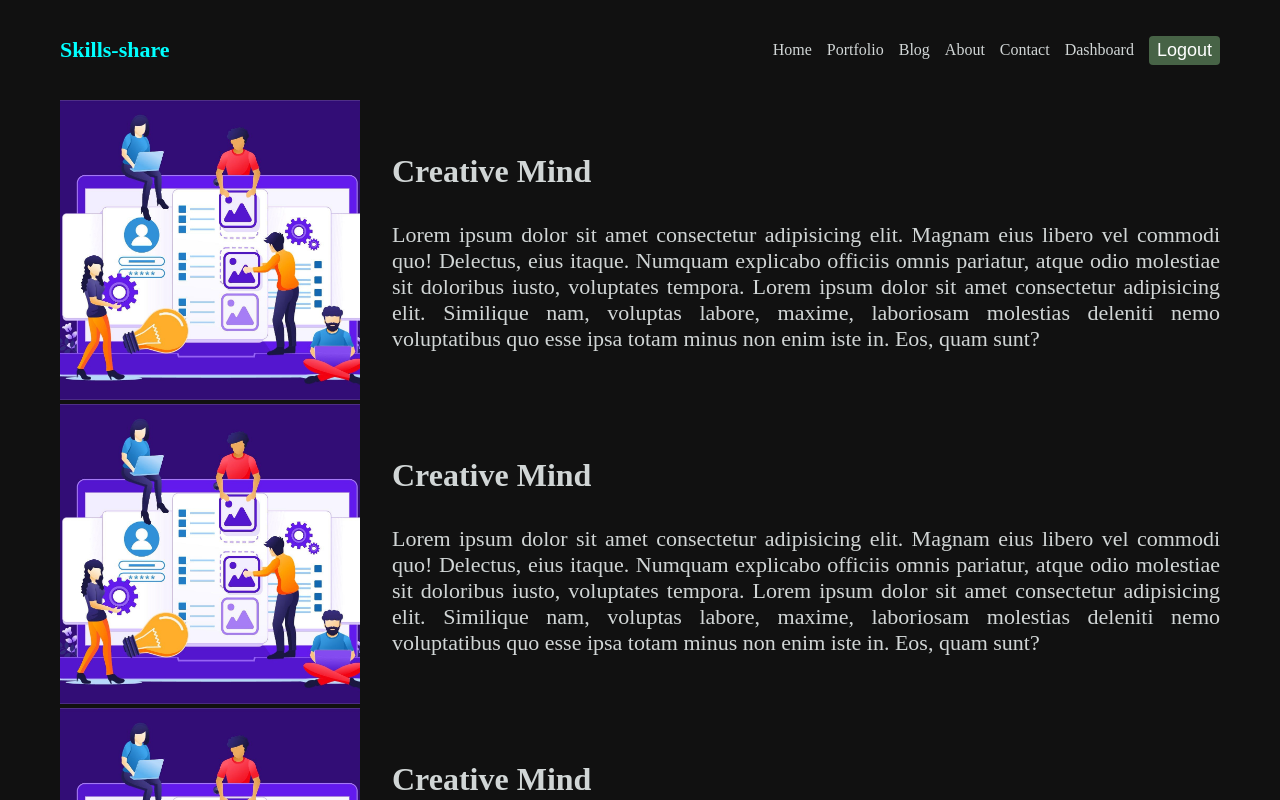
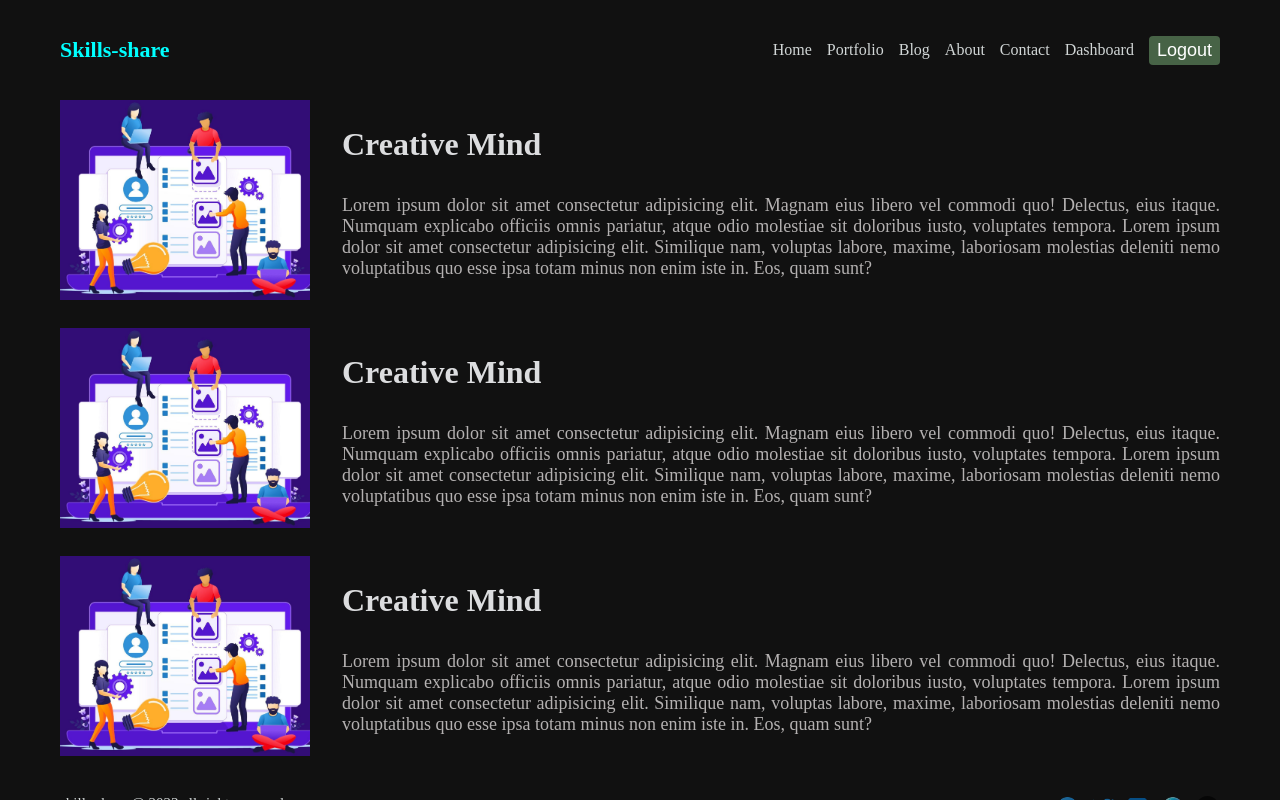
Before and after one commit to joffreynk/skills-share, a Next.js app: page /blog in a window 1280 px wide. Shown: the top 800 px of the page. Built offline with nearby package versions, Linux system fonts and the light colour scheme.

Commit message:
adding blog

```diff
--- a/src/app/blog/page.jsx
+++ b/src/app/blog/page.jsx
@@ -11,9 +11,9 @@ const Blog = () => {
           <Image
             className={styles.img}
             src="/userdesign.jpg"
-            width={300}
-            height={300}
-            alt="category picture"
+            width={250}
+            height={200}
+            alt="blog picture"
           />
         </div>
         <div className={styles.textContainer}>
@@ -30,14 +30,15 @@ const Blog = () => {
         </div>
       </Link>
 
+
       <Link href="/" className={styles.content}>
         <div className={styles.imageContainer}>
           <Image
             className={styles.img}
             src="/userdesign.jpg"
-            width={300}
-            height={300}
-            alt="category picture"
+            width={250}
+            height={200}
+            alt="blog picture"
           />
         </div>
         <div className={styles.textContainer}>
@@ -54,14 +55,15 @@ const Blog = () => {
         </div>
       </Link>
 
+
       <Link href="/" className={styles.content}>
         <div className={styles.imageContainer}>
           <Image
             className={styles.img}
             src="/userdesign.jpg"
-            width={300}
-            height={300}
-            alt="category picture"
+            width={250}
+            height={200}
+            alt="blog picture"
           />
         </div>
         <div className={styles.textContainer}>
@@ -77,6 +79,7 @@ const Blog = () => {
           </p>
         </div>
       </Link>
+
     </div>
   );
 };
--- a/src/styles/blog.module.css
+++ b/src/styles/blog.module.css
@@ -1,11 +1,14 @@
+.container {
+  display: flex;
+  flex-direction: column;
+  gap: 1.5rem;
+
   .content {
     display: flex;
     gap: 2rem;
-
     .img {
       object-fit: cover;
     }
-
     .textContainer {
       display: flex;
       flex-direction: column;
@@ -14,11 +17,14 @@
 
       .textTitle {
         font-size: 2rem;
+        color: rgb(220, 221, 223);
       }
 
       .textDescription {
-      font-size: 22px;
+        font-size: 18px;
         text-align: justify;
+        color: rgb(180, 177, 177);
       }
     }
   }
+}
```
Lines whose indentation alone changed are shown as unchanged.
